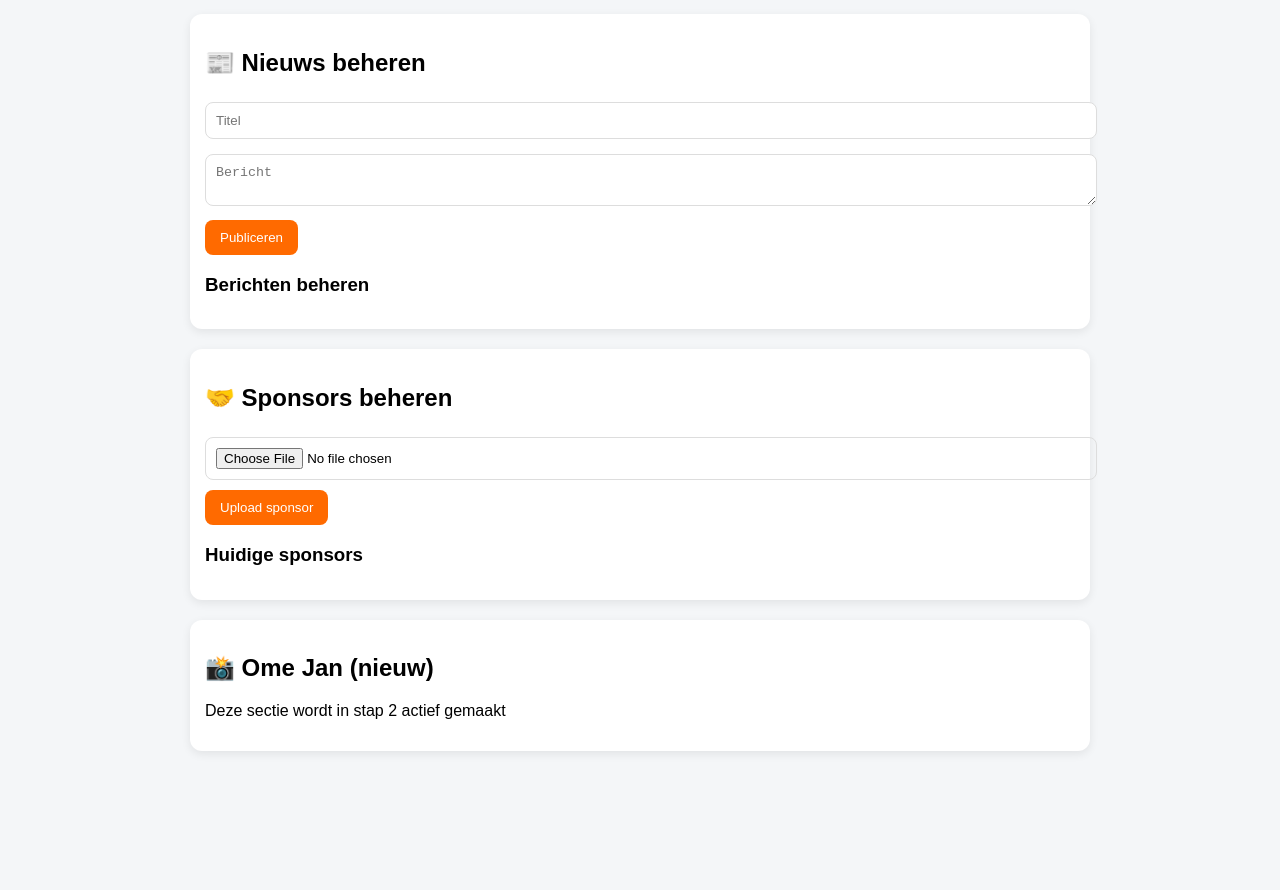
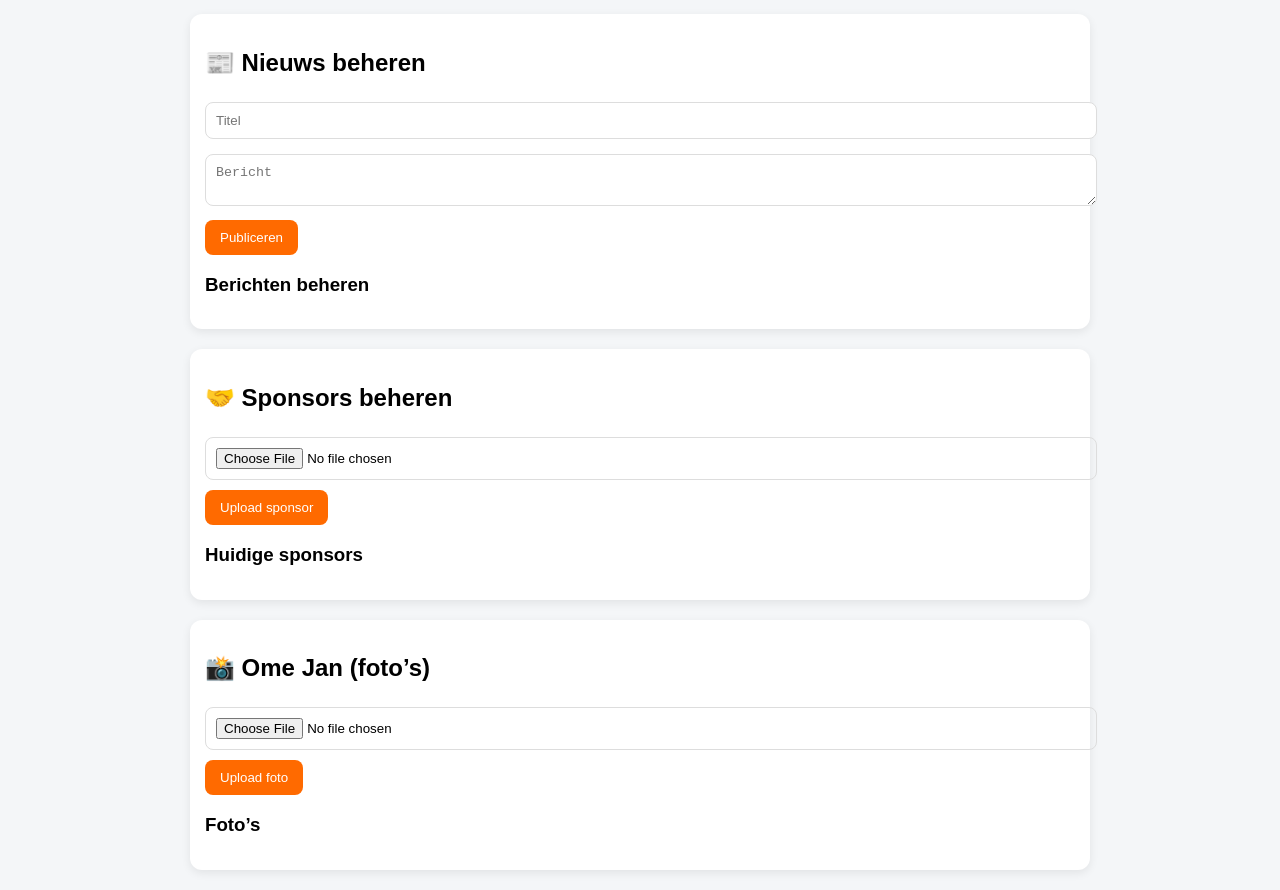
Before and after one commit to hvnovitas-ux/hvnovitas-beheer, a plain HTML site: page cms.html in a window 1280 px wide. Shown: the part 60-950 px from the top of the page. Before the commit the page ends 831 px from the top, so only its background shows below. Drawn offline with Linux system fonts and the light colour scheme; no server answers.

Commit message:
Update Ome Jan section and file upload elements

```diff
--- a/cms.html
+++ b/cms.html
@@ -139,13 +139,17 @@ button {
 
     </div>
 
-    <!-- ================= OME JAN (READY) ================= -->
+    <!-- ================= OME JAN ================= -->
     <div class="box">
 
-        <h2>📸 Ome Jan (nieuw)</h2>
+        <h2>📸 Ome Jan (foto’s)</h2>
 
-        <p>Deze sectie wordt in stap 2 actief gemaakt</p>
+        <input type="file" id="omejanFile">
+        <button id="saveOmejan">Upload foto</button>
 
+        <p id="omejanStatus"></p>
+
+        <h3>Foto’s</h3>
         <div id="omejanList"></div>
 
     </div>
```
